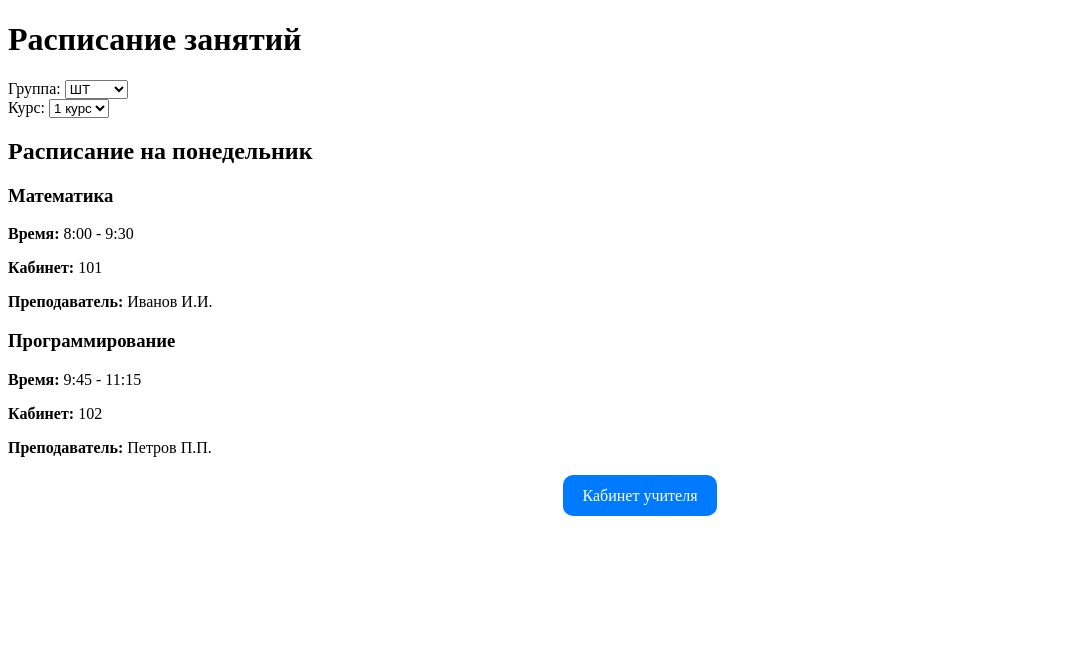
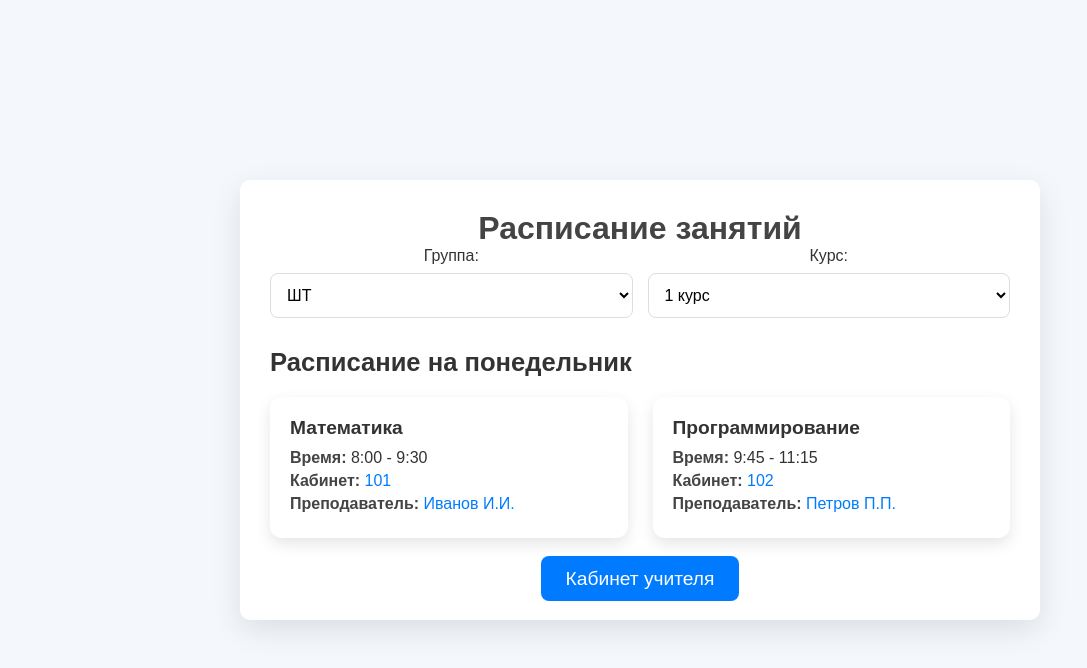
Before and after one commit to gggGGGaqq/rsgk, a website built with Vite: page index.html in a window 1280 px wide. Shown: the whole page, without its empty margins (0-1087 px from the left). Built offline with nearby package versions, Linux system fonts and the light colour scheme.

Commit message:
Update style.css

```diff
--- a/style.css
+++ b/style.css
@@ -1,3 +1,113 @@
+/* Общие стили */
+* {
+    margin: 0;
+    padding: 0;
+    box-sizing: border-box;
+}
+
+body {
+    font-family: 'Arial', sans-serif;
+    background-color: #f4f7fb;
+    display: flex;
+    justify-content: center;
+    align-items: center;
+    min-height: 100vh;
+    color: #333;
+    font-size: 16px;
+}
+
+#app {
+    background: #fff;
+    border-radius: 10px;
+    padding: 30px;
+    width: 100%;
+    max-width: 800px;
+    box-shadow: 0 10px 30px rgba(0, 0, 0, 0.1);
+}
+
+.header {
+    text-align: center;
+    margin-bottom: 30px;
+}
+
+h1 {
+    font-size: 2em;
+    color: #444;
+}
+
+.select-container {
+    display: flex;
+    justify-content: space-between;
+    gap: 15px;
+}
+
+.select-group {
+    flex: 1;
+    display: flex;
+    flex-direction: column;
+    gap: 8px;
+}
+
+select {
+    padding: 12px;
+    font-size: 1em;
+    background-color: #ffffff;
+    border: 1px solid #ddd;
+    border-radius: 8px;
+    transition: border-color 0.3s ease;
+}
+
+select:hover, select:focus {
+    border-color: #007bff;
+}
+
+#schedule {
+    margin-top: 30px;
+}
+
+h2 {
+    font-size: 1.6em;
+    margin-bottom: 20px;
+}
+
+#schedule-content {
+    display: grid;
+    grid-template-columns: repeat(auto-fill, minmax(280px, 1fr));
+    gap: 25px;
+}
+
+.schedule-item {
+    background: #fff;
+    border-radius: 12px;
+    padding: 20px;
+    box-shadow: 0 6px 15px rgba(0, 0, 0, 0.1);
+    transition: transform 0.3s ease, box-shadow 0.3s ease;
+}
+
+.schedule-item:hover {
+    transform: scale(1.05);
+    box-shadow: 0 12px 30px rgba(0, 0, 0, 0.15);
+}
+
+.schedule-item h3 {
+    font-size: 1.2em;
+    margin-bottom: 10px;
+}
+
+.schedule-item p {
+    font-size: 1em;
+    margin: 5px 0;
+}
+
+.schedule-item p strong {
+    color: #444;
+}
+
+.schedule-item .room,
+.schedule-item .teacher {
+    color: #007bff;
+}
+
 /* Кнопка для кабинета учителя */
 .footer {
     margin-top: 30px;
@@ -5,11 +115,11 @@
 }
 
 .button {
-    padding: 12px 20px;
-    font-size: 1em;
+    padding: 12px 25px;
+    font-size: 1.2em;
     background-color: #007bff;
     color: #fff;
-    border-radius: 10px;
+    border-radius: 8px;
     text-decoration: none;
     transition: background-color 0.3s ease;
 }
@@ -18,7 +128,7 @@
     background-color: #0056b3;
 }
 
-/* Форма редактирования расписания */
+/* Форма редактирования */
 .schedule-edit {
     margin-top: 20px;
 }
@@ -30,22 +140,5 @@
 }
 
 .schedule-edit input {
-    padding: 10px;
-    font-size: 1em;
-    border: 1px solid #d1d3d8;
-    border-radius: 5px;
-}
-
-.schedule-edit button {
     padding: 12px;
-    font-size: 1em;
-    background-color: #28a745;
-    color: #fff;
-    border-radius: 5px;
-    cursor: pointer;
-    border: none;
-}
-
-.schedule-edit button:hover {
-    background-color: #218838;
-}
+    font-size
```
